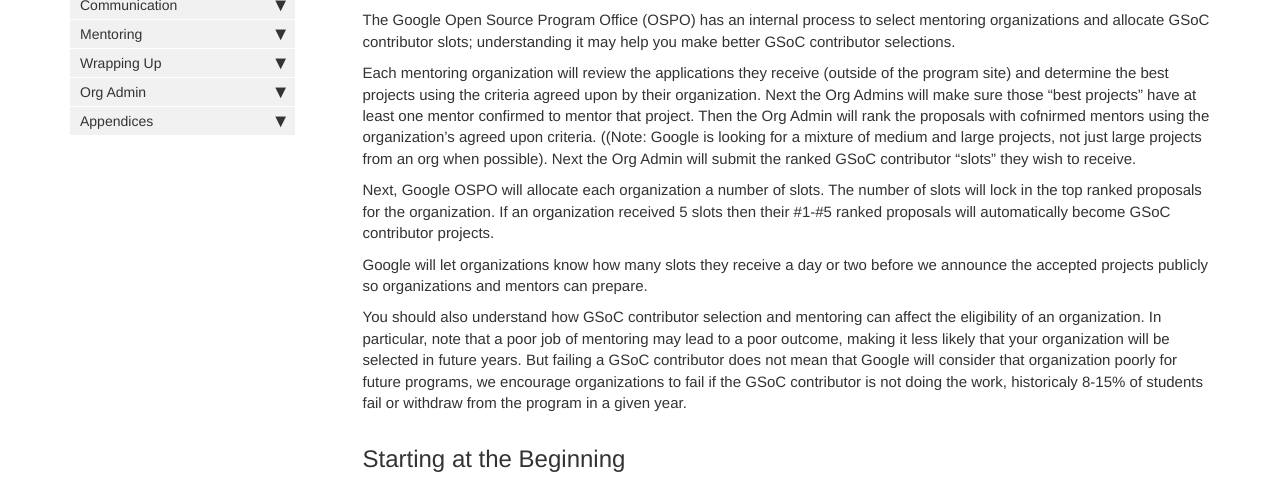
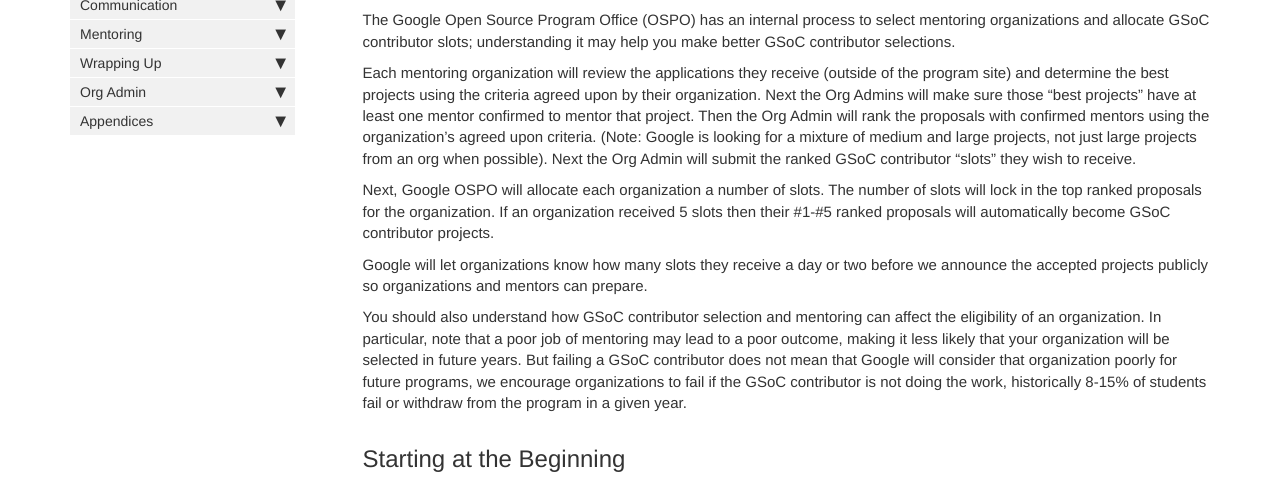
Before and after one commit to google/gsocguides, a Jekyll site: the page built from pages/mentor/05-selecting_a_student.md, in a window 1280 px wide and 900 px high, scrolled down 1756 px. Shown: the part 196-676 px from the top of the window. Built offline with Jekyll 4.4.1, drawn with Linux system fonts in a browser that asks for light colours; some of the changed text lies outside the part shown.

Commit message:
docs: Fix typos in "Selecting a GSoC contrib" doc

```diff
--- a/pages/mentor/05-selecting_a_student.md
+++ b/pages/mentor/05-selecting_a_student.md
@@ -52,13 +52,13 @@ For those unfortunate applicants that don't make the cut for logistical reasons
 
 The Google Open Source Program Office (OSPO) has an internal process to select mentoring organizations and allocate GSoC contributor slots; understanding it may help you make better GSoC contributor selections.
 
-Each mentoring organization will review the applications they receive (outside of the program site) and determine the best projects using the criteria agreed upon by their organization. Next the Org Admins will make sure those "best projects" have at least one mentor confirmed to mentor that project. Then the Org Admin will rank the proposals with cofnirmed mentors using the organization's agreed upon criteria. ((Note: Google is looking for a mixture of medium and large projects, not just large projects from an org when possible). Next the Org Admin will submit the ranked GSoC contributor "slots" they wish to receive.
+Each mentoring organization will review the applications they receive (outside of the program site) and determine the best projects using the criteria agreed upon by their organization. Next the Org Admins will make sure those "best projects" have at least one mentor confirmed to mentor that project. Then the Org Admin will rank the proposals with confirmed mentors using the organization's agreed upon criteria. (Note: Google is looking for a mixture of medium and large projects, not just large projects from an org when possible). Next the Org Admin will submit the ranked GSoC contributor "slots" they wish to receive.
 
 Next, Google OSPO will allocate each organization a number of slots. The number of slots will lock in the top ranked proposals for the organization. If an organization received 5 slots then their #1-#5 ranked proposals will automatically become GSoC contributor projects.
 
 Google will let organizations know how many slots they receive a day or two before we announce the accepted projects publicly so organizations and mentors can prepare.
 
-You should also understand how GSoC contributor selection and mentoring can affect the eligibility of an organization. In particular, note that a poor job of mentoring may lead to a poor outcome, making it less likely that your organization will be selected in future years. But failing a GSoC contributor does not mean that Google will consider that organization poorly for future programs, we encourage organizations to fail if the GSoC contributor is not doing the work, historicaly 8-15% of students fail or withdraw from the program in a given year.
+You should also understand how GSoC contributor selection and mentoring can affect the eligibility of an organization. In particular, note that a poor job of mentoring may lead to a poor outcome, making it less likely that your organization will be selected in future years. But failing a GSoC contributor does not mean that Google will consider that organization poorly for future programs, we encourage organizations to fail if the GSoC contributor is not doing the work, historically 8-15% of students fail or withdraw from the program in a given year.
 
 ## Starting at the Beginning
 
```
Also changed, not shown: other parts of pages/mentor/05-selecting_a_student.md (+1 -1 lines).
